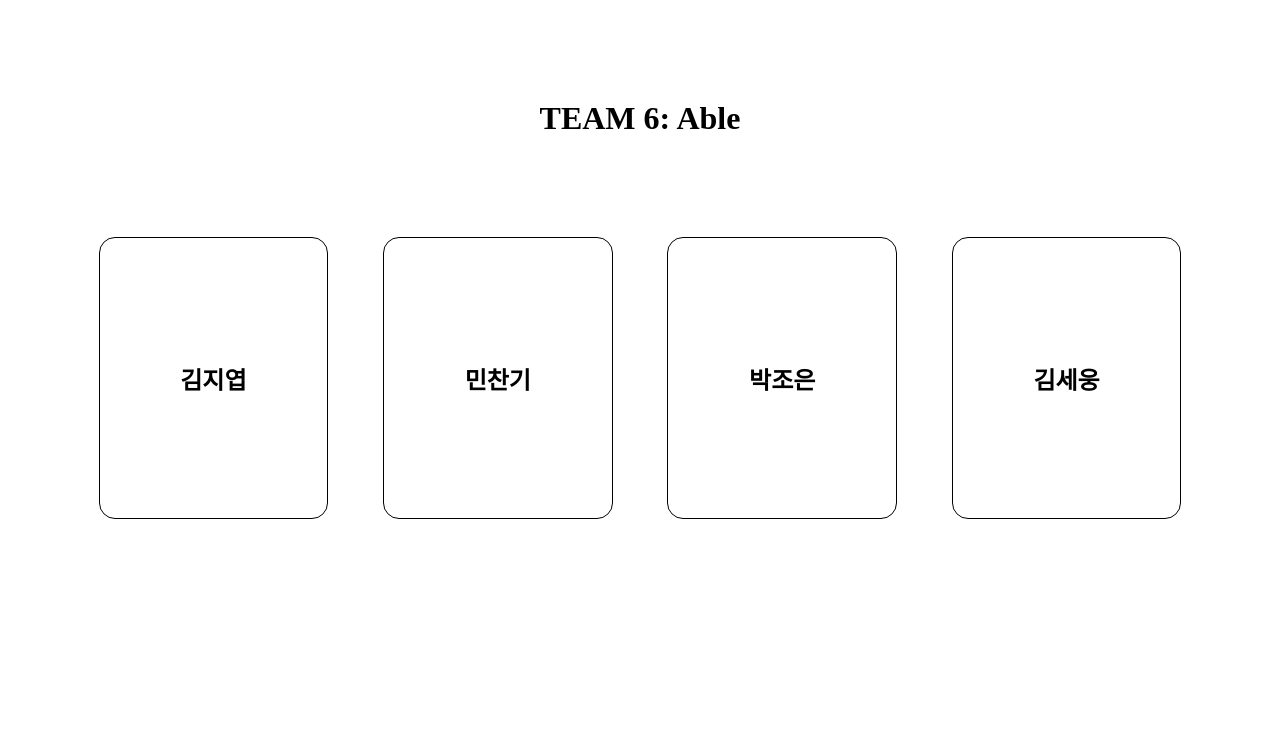
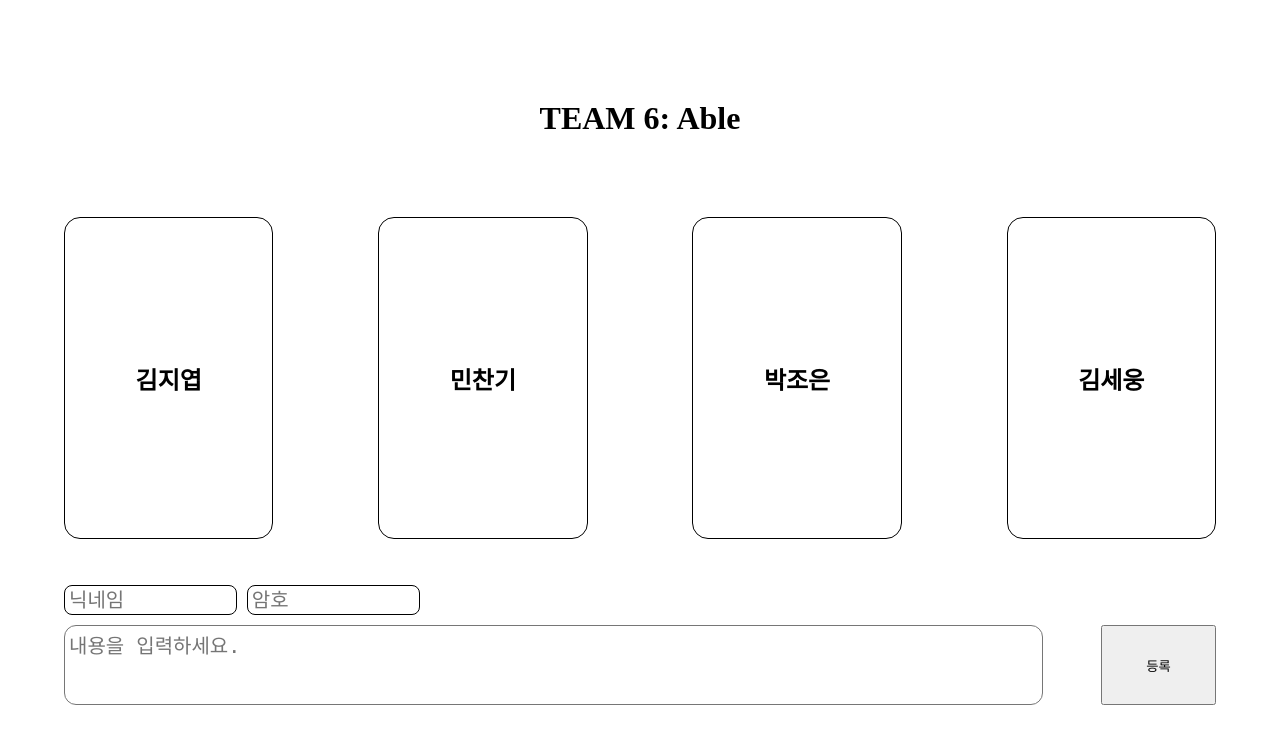
Before and after one commit to wlduq0150/camp_project_01, a Flask app: page / in a window 1280 px wide. Shown: the top 744 px of the page. Run offline with Flask 3, Linux system fonts and the light colour scheme.

Commit message:
add comment

```diff
--- /dev/null
+++ b/static/css/comment.css
@@ -0,0 +1,67 @@
+.comment_block {
+    width: 90%;
+
+    margin: 0 auto;
+    padding: 16px;
+
+    display: flex;
+    flex-direction: column;
+}
+
+.comment_head {
+    display: flex;
+}
+
+.comment_head input {
+    width: 15%;
+    height: 30px;
+
+    margin-right: 10px;
+    padding: 4px;
+    box-sizing: border-box;
+
+    font-size: 20px;
+
+    border-radius: 8px;
+    border: 1px solid rgb(0, 0, 0);
+}
+
+.comment_body {
+    margin-top: 10px;
+
+    display: flex;
+    justify-content: space-between;
+    align-items: center;
+}
+
+.comment_content {
+    width: 85%;
+    height: 80px;
+}
+
+.comment_content textarea {
+    width: 100%;
+    height: 100%;
+
+    padding: 4px;
+    box-sizing: border-box;
+
+    font-size: 20px;
+    border-radius: 12px;
+
+    resize: none;
+}
+
+.comment_submit  {
+    display: flex;
+    flex-direction: column;
+    justify-content: center;
+
+    width: 10%;
+    height: 80px;
+}
+
+.comment_submit button {
+    width: 100%;
+    height: 100%;
+}
--- a/static/css/index.css
+++ b/static/css/index.css
@@ -1,3 +1,8 @@
+* {
+    margin: 0;
+    padding: 0;
+}
+
 .title {
     margin-top: 100px;
 
@@ -14,13 +19,13 @@
     padding: 16px;
 
     display: flex;
-    justify-content: space-around;
+    justify-content: space-between;
     align-items: center;
 }
 
 .team_card {
-    width: 20%;
-    height: 280px;
+    width: 18%;
+    height: 320px;
 
     display: flex;
     flex-direction: column;
--- a/static/js/main.js
+++ b/static/js/main.js
@@ -1,8 +1,10 @@
-var cards = document.querySelectorAll(".team_card");
+const server = "";
+const cards = document.querySelectorAll(".team_card");
+const commentSubmitButton = document.querySelector(".comment_submit button");
 
-const server = "";
+console.log(commentSubmitButton);
 
-function getProfile(name) {
+async function getProfile(name) {
     fetch(server + `/profile?name=${name}`, {
         method: "GET"
     })
@@ -11,31 +13,78 @@ function getProfile(name) {
     });
 }
 
+async function postComment(
+    name,
+    password,
+    content
+) {
+    if (!name || !content) return false;
+
+    const response = fetch(server + `/writeComment`, {
+        method: "POST",
+        body: JSON.stringify({
+            name,
+            password,
+            content
+        })
+    });
+
+    return response.json().result;
+}
+
 cards.forEach((card) => {
     card.addEventListener("mouseover", (e) => {
-        var cardElement = e.currentTarget;
+        const cardElement = e.currentTarget;
 
         // const name = cardElement.querySelector(".name").innerText;
 
-        // const { mbti, intro } = getProfile(name);
+        // const { mbti, intro } = await getProfile(name);
 
         // cardElement.querySelector(".mbti").innerText = mbti;
         // cardElement.querySelector(".intro").innerText = intro;
 
-        cardElement.style.width = "30%";
-        cardElement.style.height = "350px";
+        cardElement.style.width = "25%";
+        cardElement.style.height = "380px";
 
         cardElement.querySelector(".mbti").style.display = "block";
         cardElement.querySelector(".intro").style.display = "block";
     });
 
     card.addEventListener("mouseout", (e) => {
-        var cardElement = e.currentTarget;
+        const cardElement = e.currentTarget;
 
         cardElement.style.width = "20%";
-        cardElement.style.height = "280px";
+        cardElement.style.height = "320px";
 
         cardElement.querySelector(".mbti").style.display = "none";
         cardElement.querySelector(".intro").style.display = "none";
     });
 });
+
+commentSubmitButton.addEventListener("click", async (e) => {
+    const name_ = document.querySelector(".comment_name");
+    const password_ = document.querySelector(".comment_password");
+    const content_ = document.querySelector(".comment_text");
+
+    const name = name_.value ? name_.value : "익명";
+    const password = password_.value ? password_.value : "";
+    const content = content_.value;
+
+    if (!content) {
+        alert("내용은 필수입니다!");
+        return;
+    }
+
+    // const result = await postComment(name, password, content);
+    const result = true;
+
+    if (result) {
+        alert("댓글 등록 완료!");
+    } else {
+        alert("댓글 등록 실패!(이름과 내용은 필수입니다)");
+    }
+
+    name_.value = "";
+    password_.value = "";
+    content_.value = "";
+});
--- a/templates/main.html
+++ b/templates/main.html
@@ -4,7 +4,9 @@
 <head>
     <meta charset="UTF-8">
     <meta name="viewport" content="width=device-width, initial-scale=1.0">
+    <link rel="stylesheet" href="../static/css/main.css"></link>
     <link rel="stylesheet" href="{{ url_for('static', filename='css/index.css') }}"></link>
+    <link rel="stylesheet" href="{{ url_for('static', filename='css/comment.css') }}"></link>
     <title>TEAM 6 조별과제</title>
 </head>
 
@@ -15,25 +17,42 @@
     <div class="card_block">
         <div class="team_card">
             <h1 class="name">김지엽</h1>
-            <span class="mbti">MBTI: </span>
+            <span class="mbti">MBTI</span>
             <p class="intro">본인소개</p>
         </div>
         <div class="team_card" value="민찬기">
             <h1 class="name">민찬기</h1>
-            <span class="mbti">MBTI: </span>
+            <span class="mbti">MBTI</span>
             <p class="intro">본인소개</p>
         </div>
         <div class="team_card" value="박조은">
             <h1 class="name">박조은</h1>
-            <span class="mbti">MBTI: </span>
+            <span class="mbti">MBTI</span>
             <p class="intro">본인소개</p>
         </div>
         <div class="team_card" value="김세웅">
             <h1 class="name">김세웅</h1>
-            <span class="mbti">MBTI: </span>
+            <span class="mbti">MBTI</span>
             <p class="intro">본인소개</p>
         </div>
     </div>
+
+    <div class="comment_block">
+        <div class="comment_head">
+            <input type="text" class="comment_name" placeholder="닉네임">
+            <input type="password" class="comment_password" placeholder="암호">
+        </div>
+
+        <div class="comment_body">
+            <div class="comment_content">
+                <textarea type="text" class="comment_text" placeholder="내용을 입력하세요."></textarea>
+            </div>
+            <div class="comment_submit">
+                <button type="button">등록</button>
+            </div>
+        </div>
+    </div>
+
     <script src="{{ url_for('static', filename='js/main.js')}}"></script>
 </body>
 </html>
```
